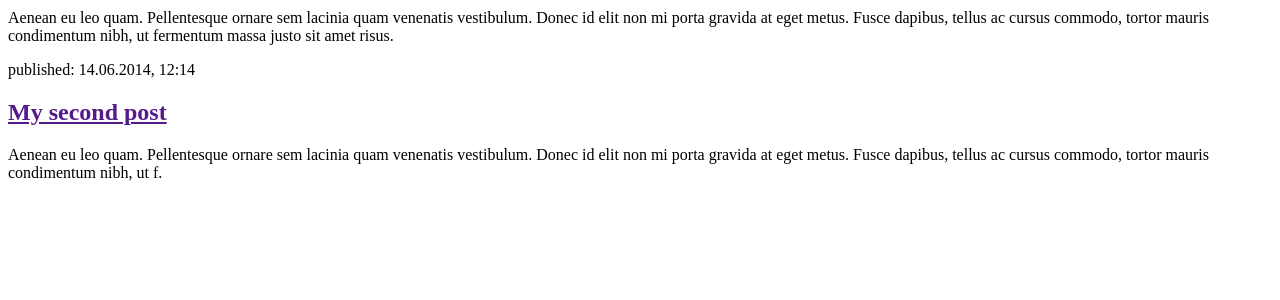
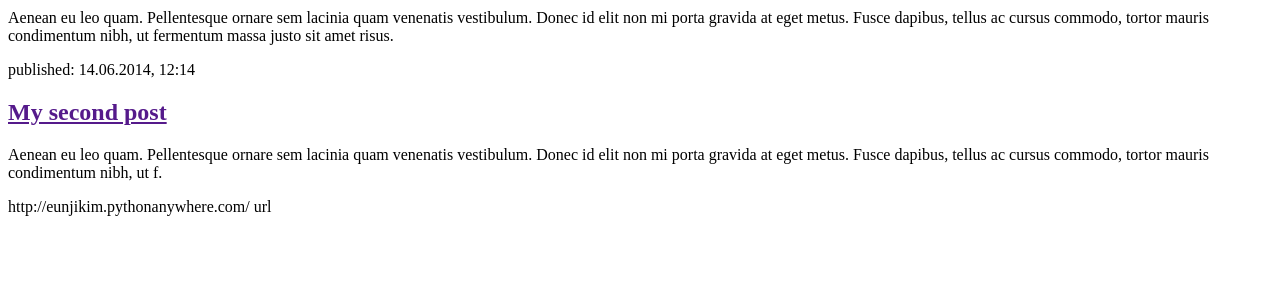
Before and after one commit to eunji-k/my-first-blog, a Django app: page / in a window 1280 px wide. Shown: the part 142-442 px from the top of the page. Run offline with Django 3.2, Linux system fonts and the light colour scheme.

Commit message:
Change the messeges.

```diff
--- a/blog/templates/blog/post_list.html
+++ b/blog/templates/blog/post_list.html
@@ -18,5 +18,10 @@
             <h2><a href="">My second post</a></h2>
             <p>Aenean eu leo quam. Pellentesque ornare sem lacinia quam venenatis vestibulum. Donec id elit non mi porta gravida at eget metus. Fusce dapibus, tellus ac cursus commodo, tortor mauris condimentum nibh, ut f.</p>
         </div>
+
+
+        <div>
+            http://eunjikim.pythonanywhere.com/ url
+        </div>
     </body>
 </html>
```
